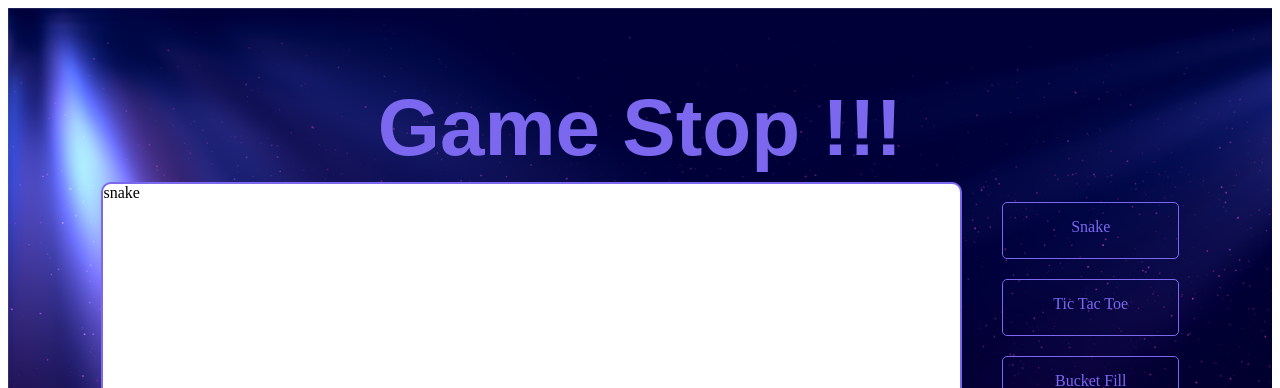
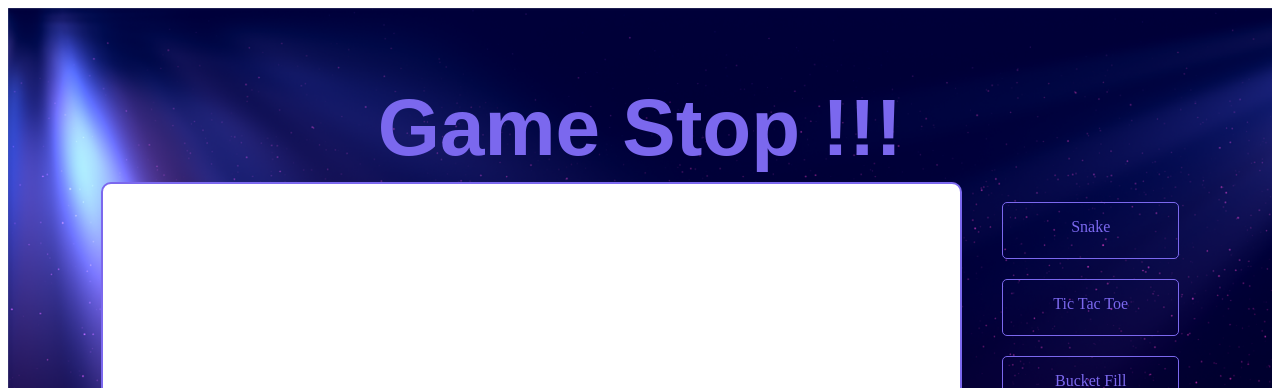
Before and after one commit to willyelm/angularattack2017-gamespot, an Angular app: page / in a window 1280 px wide. Shown: the top 388 px of the page. Built offline with nearby package versions, Linux system fonts and the light colour scheme.

Commit message:
create canvas

```diff
--- a/src/app/app.component.html
+++ b/src/app/app.component.html
@@ -4,7 +4,9 @@
   </div>
   <div class="gameArea">
     <div class="playBox">
-        <div *ngIf="gameSelect == 'snake'"> {{gameSelect}}</div>
+        <div *ngIf="gameSelect == 'snake'">
+            <canvas id="snake canvas"></canvas>
+        </div>
         <div *ngIf="gameSelect == 'tic tac toe'"> {{gameSelect}}</div>
         <div *ngIf="gameSelect == 'bucket fill'"> {{gameSelect}}</div>
     </div>
```
